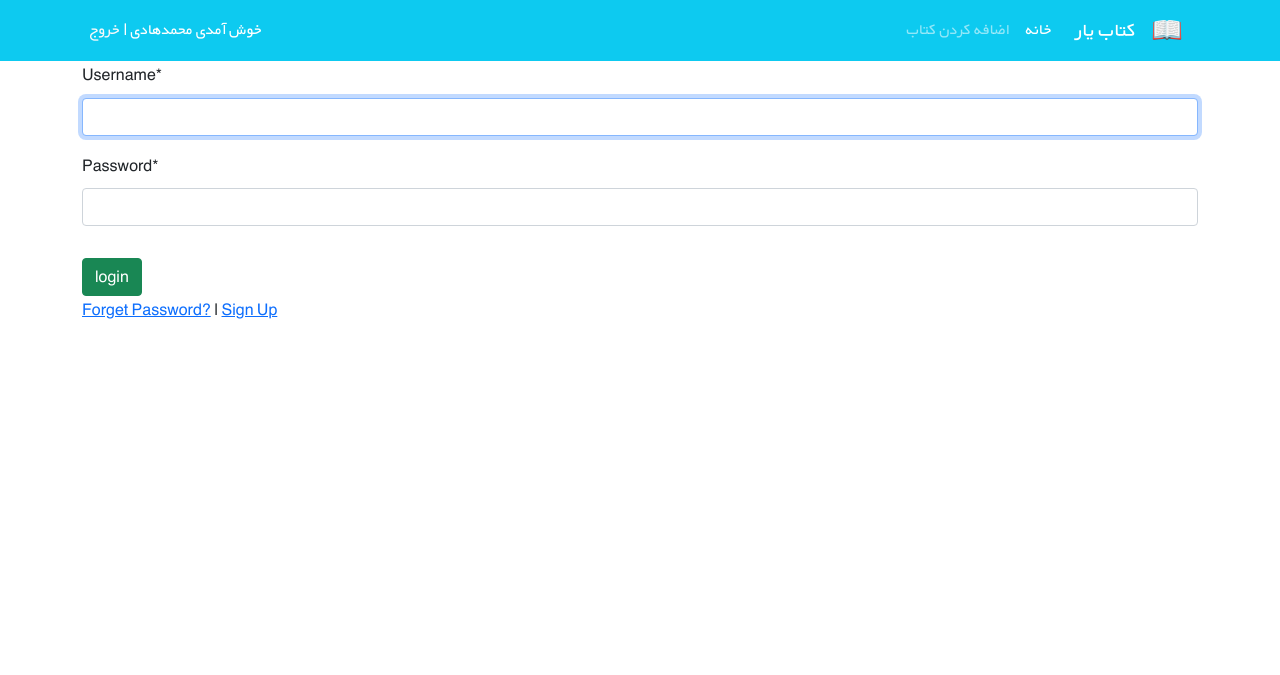
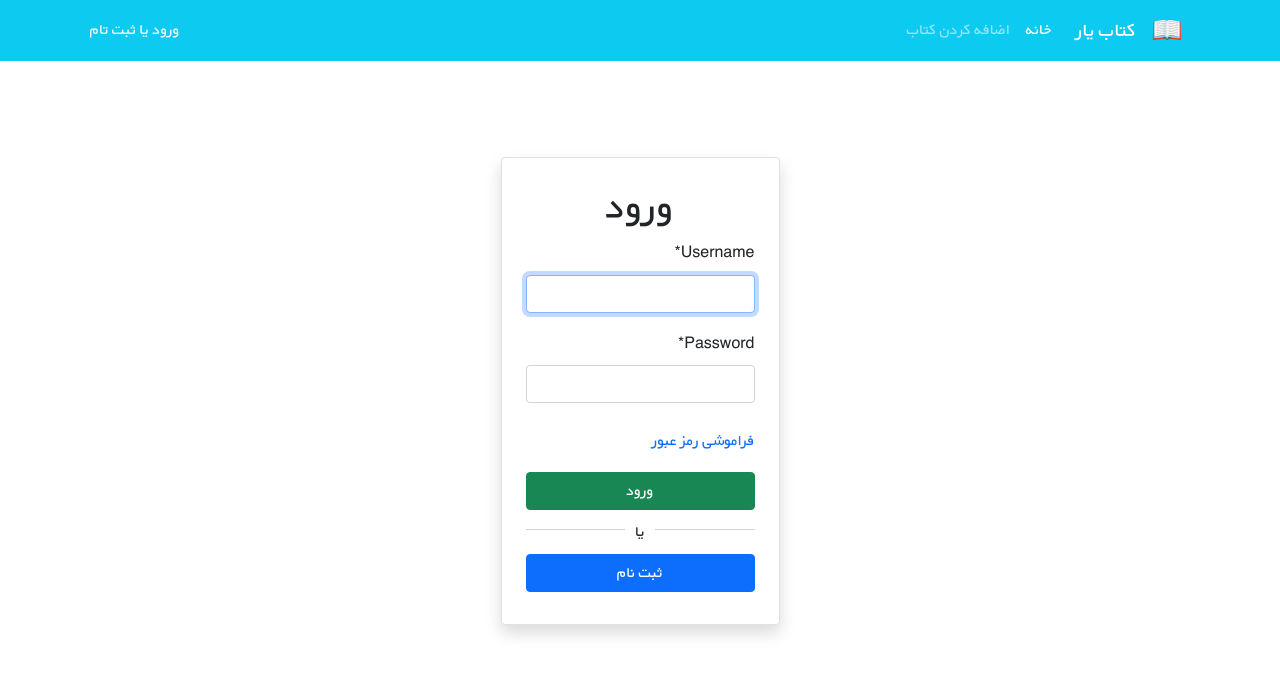
Before and after one commit to mehdinajmi/bookstore-Codingyar, a Django app: page /accounts/login/ in a window 1280 px wide. Shown: the top 675 px of the page. Run offline with Django 5.2, Linux system fonts and the light colour scheme; some libraries are stand-ins or nearby versions.

Commit message:
add static files

```diff
--- a/templates/_base.html
+++ b/templates/_base.html
@@ -12,12 +12,13 @@
 
     <link rel="stylesheet" href="{% static 'css/style.css' %}">
     <title>{% block page_title %}{% endblock %}</title>
+{% block style %} {% endblock  %}
 </head>
 <body>
 <nav class="navbar navbar-expand-lg navbar-dark bg-info" dir="rtl">
     <div class="container">
         <a class="navbar-brand" href="#">
-            <img src="icons/book.png" alt="" height="30"
+            <img src="{% static 'icons/book.png' %}" alt="" height="30"
                  class="d-inline-block align-text-top">
         </a>
         <a class="navbar-brand mx-3" href="#">کتاب یار</a>
@@ -27,11 +28,18 @@
         </button>
         <div class="collapse navbar-collapse" id="navbarNavAltMarkup">
             <div class="navbar-nav">
-                <a class="nav-link active" aria-current="page" href="#">خانه</a>
-                <a class="nav-link" href="#">اضافه کردن کتاب</a>
+                <a class="nav-link active" aria-current="page" href=" {% url 'book_list' %}">خانه</a>
+                <a class="nav-link" href="{% url 'book_create' %}">اضافه کردن کتاب</a>
             </div>
         </div>
-        <div class="mx-2 text-white">خوش آمدی محمدهادی | <a class="link-light text-decoration-none" href="#">خروج</a>
+        <div class="mx-2 text-white">
+            {% if user.isauthenticated %}
+               {{user.username}} |خوش آمدی <a class="link-light text-decoration-none" href=" {% url 'logout' %}">خروج</a>
+                {% else %}
+                <a class="link-light text-decoration-none" href="{% url 'login' %}"> ورود</a>
+                <span> یا </span>
+                <a class="link-light text-decoration-none" href="{% url 'signup' %}"> ثبت تام</a>
+            {% endif %}
         </div>
     </div>
 </nav>
--- a/templates/registration/login.html
+++ b/templates/registration/login.html
@@ -1,12 +1,43 @@
 {%  extends '_base.html' %}
 {% load crispy_forms_tags %}
+{% load static %}
 {% block page_title %} log in {% endblock %}
+{% block style %}
+     <link rel="stylesheet" href="{% static 'css/login.css' %}">
+{% endblock  %}
 {% block content %}
-    <form action="" method ="post">
-        {% csrf_token %}
-        {{ form|crispy }}
-    <button class ='btn btn-success mt-3' type="submit"> login</button>
-    </form>
-   <p> <a href=" {% url 'password_reset' %}"> Forget Password?</a> | <a href=" {% url 'signup' %}"> Sign Up</a></p>
+    <div class="d-flex justify-content-center mt-5" dir="rtl">
+    <div class="col-xl-3 col-lg-4 col-md-5 col-sm-5 col-xs-6 bg-white m-3 m-sm-5 border rounded px-4 pt-4 pb-3 shadow">
+        <form method="post">
+            {% csrf_token %}
+            <h1 class="text-center">ورود</h1>
+            {{ form|crispy }}
+
+
+            <div class="d-flex justify-content-between align-items-center">
+                <div class="mt-2">
+                    <a class="text-decoration-none" href="{%  url 'password_reset' %}">فراموشی رمز عبور</a>
+                </div>
+            </div>
+            <button type="submit" class="btn btn-success mt-3 w-100">ورود</button>
+            <div class="line-with-middle-sep">
+                  <span>
+                    یا
+                  </span>
+            </div>
+            <a href="{% url 'signup' %}" class="btn btn-primary mt-2 mb-3 w-100">ثبت نام</a>
+        </form>
+    </div>
+
+</div>
+
+
+
+{#    <form action="" method ="post">#}
+{#        {% csrf_token %}#}
+{#        {{ form|crispy }}#}
+{#    <button class ='btn btn-success mt-3' type="submit"> login</button>#}
+{#    </form>#}
+{#   <p> <a href=" {% url 'password_reset' %}"> Forget Password?</a> | <a href=" {% url 'signup' %}"> Sign Up</a></p>#}
 
 {% endblock %}
```
Also changed, not shown: books/templates/books/book_create.html (+27 -0 lines), templates/registration/password_reset_form.html (+31 -6 lines), db.sqlite3.
